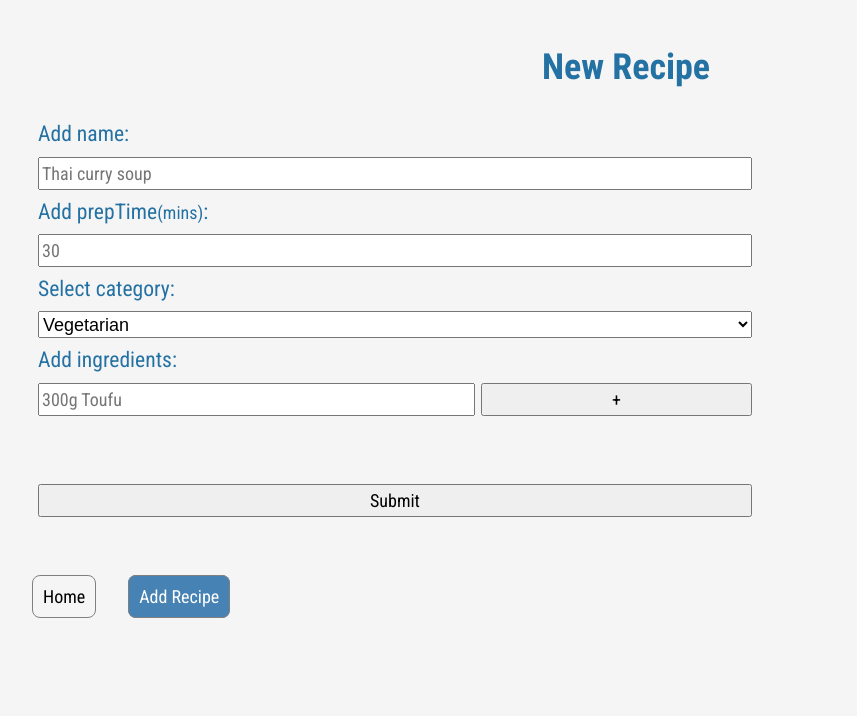
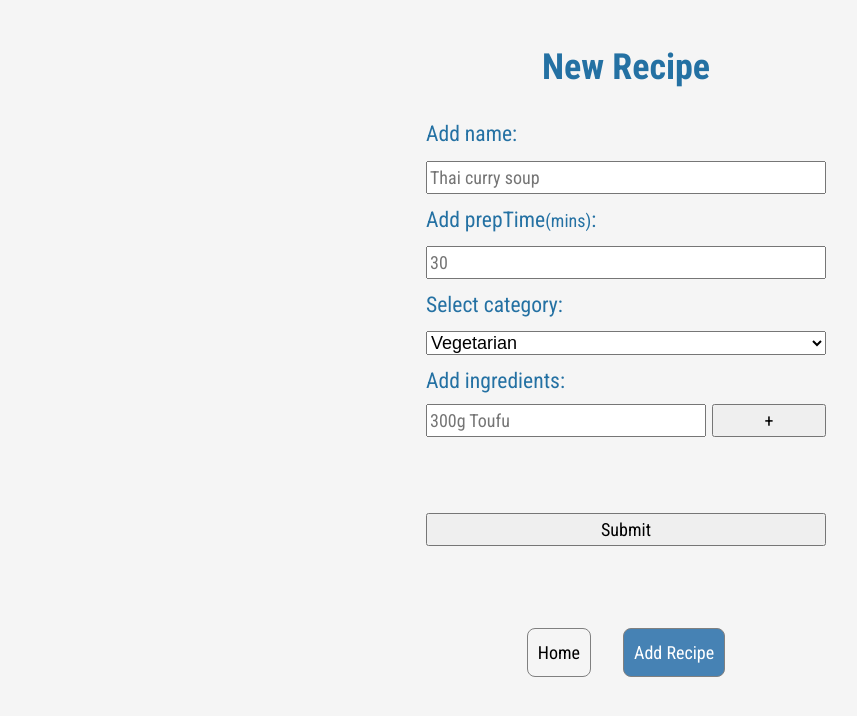
Before and after one commit to QuanXuuu/Capstone-project, a React (Create React App) app: page /recipes/new in a window 1280 px wide. Shown: the top 716 px of the page, without its empty margins (14-871 px from the left). Built offline with nearby package versions, Linux system fonts and the light colour scheme.

Commit message:
change styling

```diff
--- a/src/components/Navigation/Navigation.js
+++ b/src/components/Navigation/Navigation.js
@@ -12,6 +12,8 @@ export default function Navigation() {
 
 const NavContainer = styled.nav`
   padding: 30px;
+  display: flex;
+  justify-content: center;
 `;
 
 const LinkButton = styled(NavLink)`
--- a/src/components/RecipeCard/RecipeCard.js
+++ b/src/components/RecipeCard/RecipeCard.js
@@ -22,19 +22,18 @@ export default function RecipeCard({id, name, prepTime, category, image}) {
 const CardWrapper = styled.div`
   padding: 1rem;
   border-radius: 1rem;
-  margin: 20px 0;
+  margin: 0 auto;
   box-shadow: 1rem 0.5rem 1rem #e6e6e6;
-  max-width: 300px;
+  max-width: 375px;
 `;
 
 const CardHeader = styled.header`
   text-align: center;
-  font-size: 1.3rem;
+  font-size: 1.6rem;
 `;
 
 const CardImage = styled.img`
   display: block;
-  margin-left: auto;
-  margin-right: auto;
+  margin: 0 auto;
   max-width: 100%;
 `;
--- a/src/components/RecipeForm/RecipeForm.js
+++ b/src/components/RecipeForm/RecipeForm.js
@@ -6,7 +6,7 @@ import styled from 'styled-components';
 import {getFromLocal, setToLocal} from '../../lib/localStorage.js';
 import IngredientsForm from '../IngredientsForm/IngredientsForm';
 
-export default function RecipeForm() {
+export default function RecipeForm(onAddNewRecipes) {
   const navigate = useNavigate();
   const [ingredients, setIngredients] = useState([]);
   const [recipes, setRecipes] = useState(getFromLocal('recipes') ?? []);
@@ -30,8 +30,6 @@ export default function RecipeForm() {
     setIngredients([]);
 
     setToLocal('recipes', [...recipes, recipe]);
-    console.log(recipes);
-    console.log(recipe);
 
     navigate('/recipes/' + recipe.id);
     form.reset();
@@ -42,12 +40,10 @@ export default function RecipeForm() {
     <CreateForm onSubmit={handleSubmit}>
       <CreateLabel htmlFor="name">Add name:</CreateLabel>
       <input id="name" name="name" placeholder="Thai curry soup" />
-
       <CreateLabel htmlFor="prepTime">
         Add prepTime<small>(mins)</small>:
       </CreateLabel>
       <input type="number" id="prepTime" name="prepTime" placeholder="30" />
-
       <CreateLabel htmlFor="category">Select category:</CreateLabel>
       <CreateSelect id="category" name="category">
         <option value="Vegetarian">Vegetarian</option>
@@ -56,26 +52,25 @@ export default function RecipeForm() {
         <option value="Dessert">Dessert</option>
       </CreateSelect>
 
-      <br></br>
       <IngredientsForm onAddIngredients={addIngredients} />
-      <br></br>
-      <Scroller>
+
+      <Scroller role="list">
         {ingredients.map((ingredient, id) => (
           <IngredientItem key={id}>{ingredient}</IngredientItem>
         ))}
       </Scroller>
 
-      <br></br>
       <Button type="submit">Submit</Button>
     </CreateForm>
   );
 }
 
 const CreateForm = styled.form`
-  display: grid;
-  gap: 6px;
-  grid-template-columns: auto;
-  margin-left: 2em;
+  display: flex;
+  flex-direction: column;
+  gap: 10px;
+  margin: 0 auto;
+  max-width: 400px;
 `;
 
 const CreateLabel = styled.label`
--- a/src/pages/Home.js
+++ b/src/pages/Home.js
@@ -29,6 +29,7 @@ export default function Home() {
 
 const Container = styled.main`
   padding: 30px;
+  margin: 0 auto;
 `;
 
 const Headline = styled.h1`
@@ -42,7 +43,7 @@ const SubHeadline = styled.h2`
 `;
 
 const CardContainer = styled.div`
-  margin-top: 40px;
+  margin: 0 auto;
   display: flex;
   flex-direction: column;
   overflow-y: auto;
--- a/src/pages/RecipeDetail.js
+++ b/src/pages/RecipeDetail.js
@@ -4,7 +4,7 @@ import styled from 'styled-components';
 import {getFromLocal} from '../lib/localStorage';
 
 export default function RecipeDetail() {
-  let params = useParams();
+  const params = useParams();
   const local = getFromLocal('recipes');
 
   const recipeData = local.filter(singleRecipe => singleRecipe.id === params.id);
@@ -29,9 +29,9 @@ export default function RecipeDetail() {
 const DetailCard = styled.div`
   padding: 1rem;
   border-radius: 1rem;
-  margin: 30px;
+  margin: 0 auto;
   box-shadow: 1rem 0.5rem 1rem #e6e6e6;
-  max-width: 300px;
+  max-width: 375px;
 `;
 
 const DetailHeader = styled.h1`
@@ -47,8 +47,7 @@ const DetailIngredientsList = styled.h2`
 
 const DetailImage = styled.img`
   display: block;
-  margin-left: auto;
-  margin-right: auto;
+  margin: 0 auto;
   max-width: 100%;
   margin-top: 20px;
 `;
```
Also changed, not shown: src/pages/RecipeCreate.js (+12 -0 lines).
